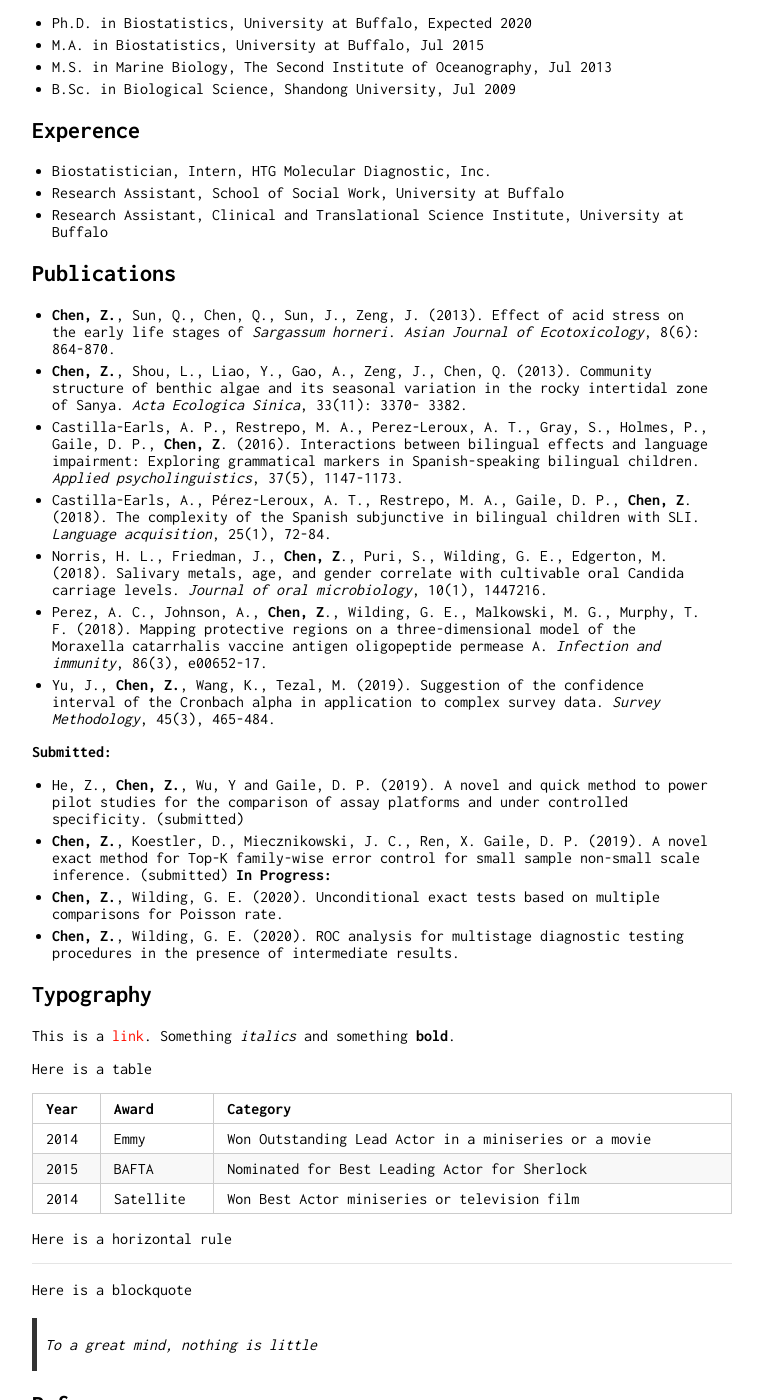
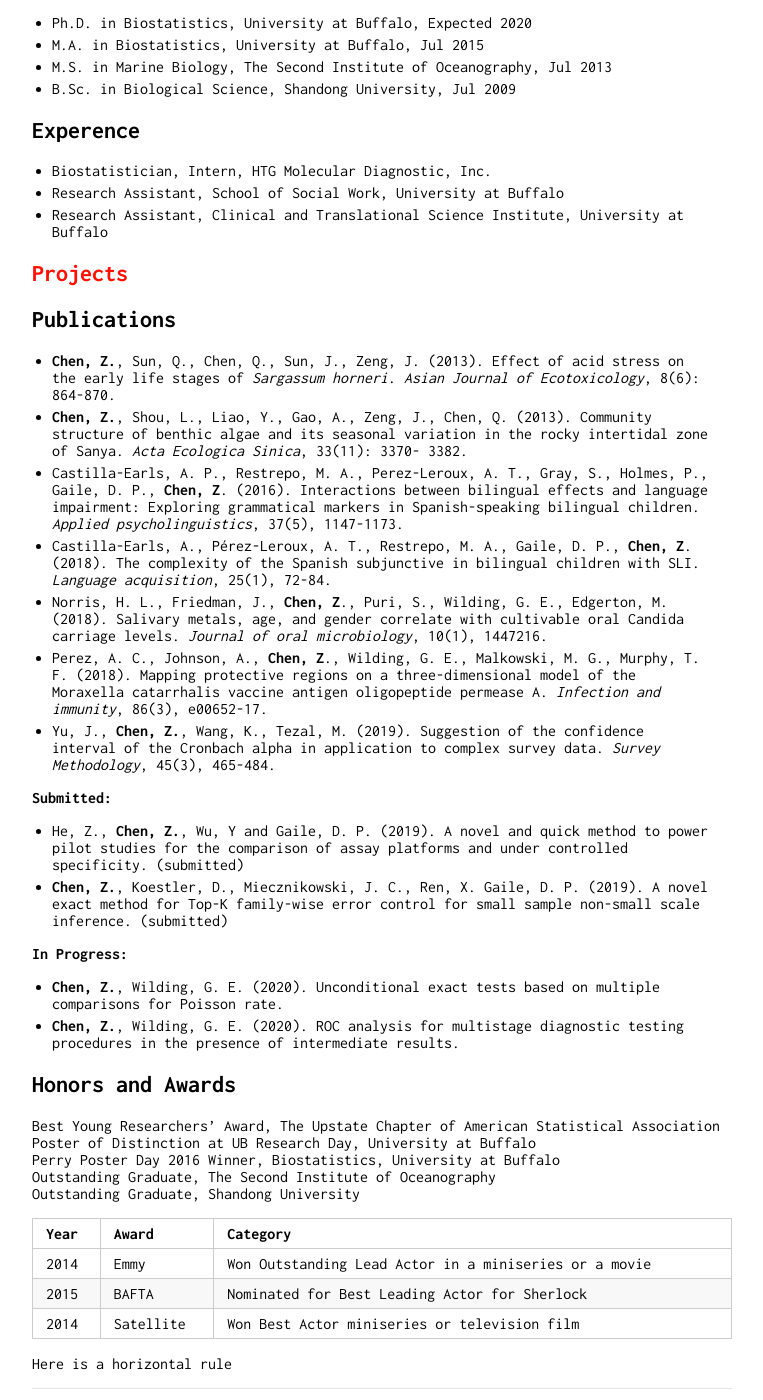
Before and after one commit to ziqiangc/ziqiangc.github.io, a Jekyll site: the page built from index.md, in a window 1280 px wide and 1400 px high, scrolled down 262 px. Shown: the whole window, without its empty margins (258-1021 px from the left). Built offline with Jekyll 4.4.1, drawn with Linux system fonts in a browser that asks for light colours; our own code applies the rules of GitHub Pages for plain Markdown files.

Commit message:
finishing index.md

```diff
--- a/index.md
+++ b/index.md
@@ -20,6 +20,7 @@ Hi! I am a 6th year Ph.D. student of Biostatistics at State University of New Yo
 - Research Assistant, School of Social Work, University at Buffalo
 - Research Assistant, Clinical and Translational Science Institute, University at Buffalo
 
+## [Projects](https://ziqiangc.github.io/projects)
 
 
 ## Publications
@@ -35,15 +36,22 @@ survey data. *Survey Methodology*, 45(3), 465-484.
 <span>**Submitted:**</span>
 - He, Z., **Chen, Z.**, Wu, Y and Gaile, D. P. (2019). A novel and quick method to power pilot studies for the comparison of assay platforms and under controlled specificity. (submitted)
 - **Chen, Z.**, Koestler, D., Miecznikowski, J. C., Ren, X. Gaile, D. P. (2019). A novel exact method for Top-K family-wise error control for small sample non-small scale inference. (submitted)
+
 <span>**In Progress:**</span>
 - **Chen, Z.**, Wilding, G. E. (2020). Unconditional exact tests based on multiple comparisons for Poisson rate.
 - **Chen, Z.**, Wilding, G. E. (2020). ROC analysis for multistage diagnostic testing procedures in the presence of intermediate results.
 
-## Typography
+## Honors and Awards
 
-This is a [link](http://google.com). Something *italics* and something **bold**.
-
-Here is a table
+<span>Best Young Researchers’ Award, The Upstate Chapter of American
+Statistical Association</span>
+<span>Poster of Distinction at UB Research Day, University at
+Buffalo</span>
+<span>Perry Poster Day 2016 Winner, Biostatistics, University at
+Buffalo</span>
+<span>Outstanding Graduate, The Second Institute of
+Oceanography</span>
+<span>Outstanding Graduate, Shandong University</span>
 
 Year | Award | Category
 -----|-------|--------
```
